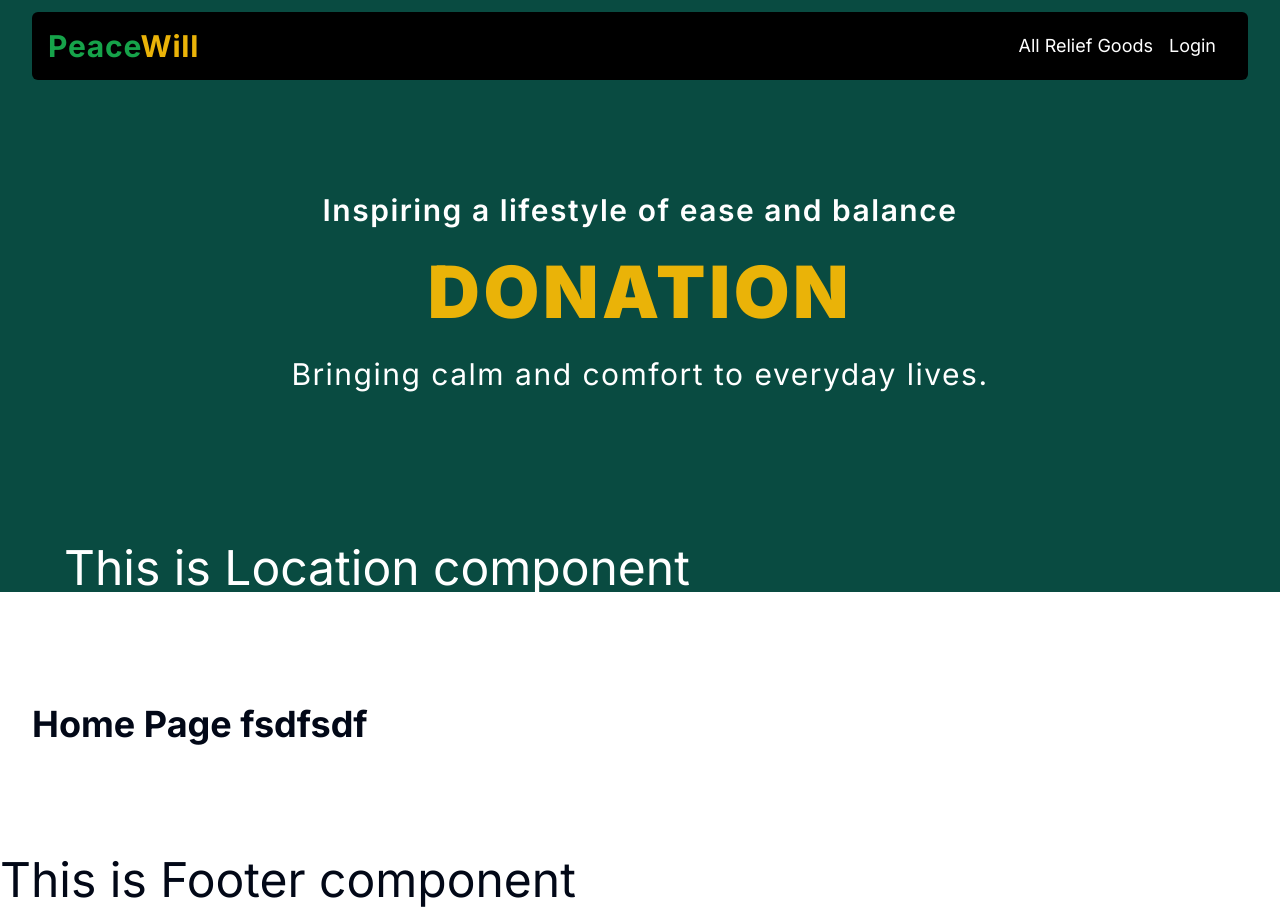
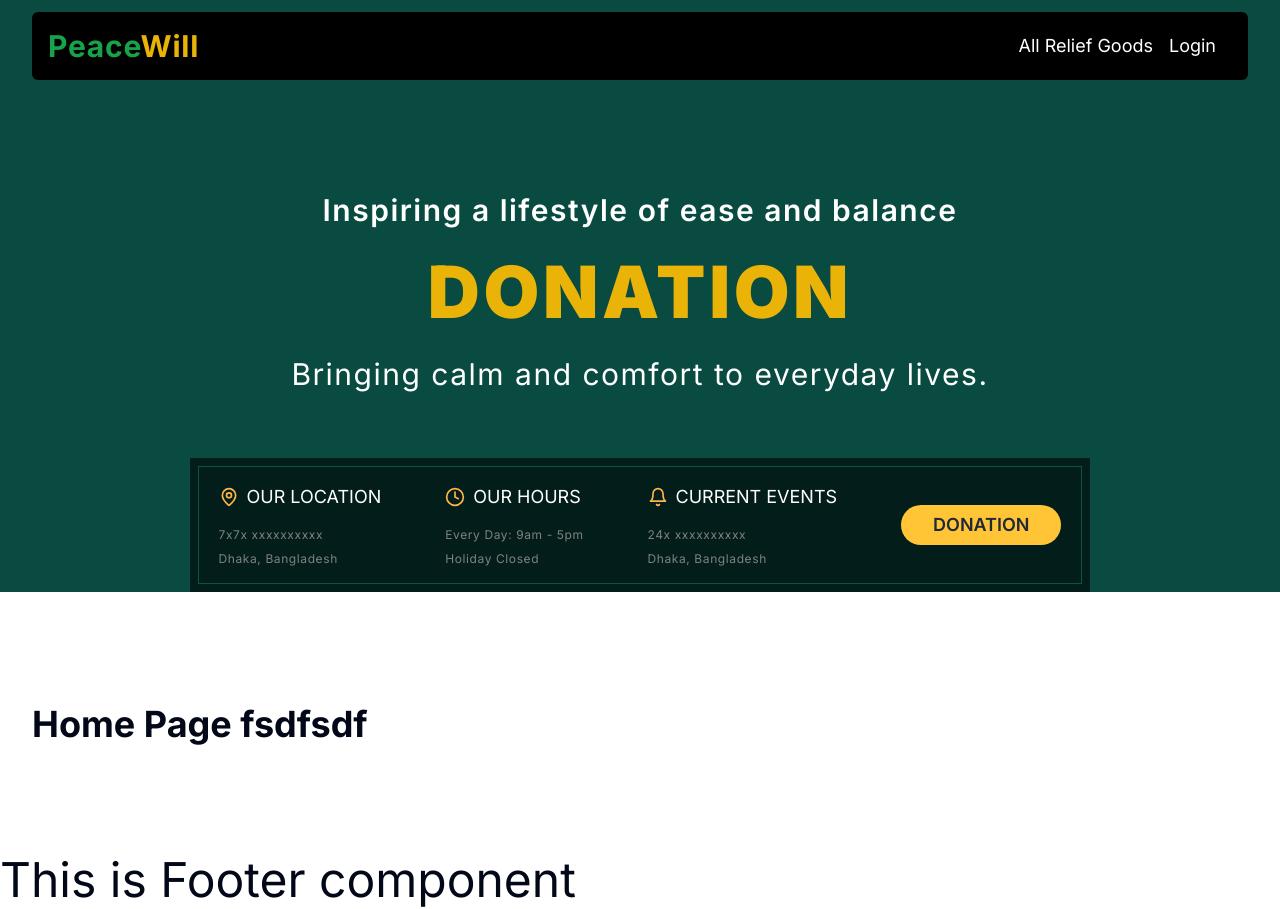
Before and after one commit to Abdullah149081/relife-goods, a Next.js app in the folder Relife-frontend/: page / in a window 1280 px wide. Built offline with nearby package versions, Linux system fonts and the light colour scheme.

Commit message:
Add Location components, and Change Page title

```diff
--- a/Relife-frontend/src/app/layout.tsx
+++ b/Relife-frontend/src/app/layout.tsx
@@ -5,7 +5,7 @@ import "./globals.css";
 const inter = Inter({ subsets: ["latin"] });
 
 export const metadata: Metadata = {
-  title: "Create Next App",
+  title: "PeaceWill",
   description: "Generated by create next app",
 };
 
--- a/Relife-frontend/src/components/shared/Header/Banner.tsx
+++ b/Relife-frontend/src/components/shared/Header/Banner.tsx
@@ -3,6 +3,7 @@ import Location from "./Location";
 
 const Banner = () => {
   return (
+    <>
       <div className="absolute inset-0 -top-[100px] -z-50 w-full bg-[#0a5348]">
         <div className="absolute inset-0 bg-black/10"></div>
         <Container className="relative h-full">
@@ -19,9 +20,10 @@ const Banner = () => {
               </p>
             </div>
           </div>
-        <Location />
         </Container>
       </div>
+      <Location />
+    </>
   );
 };
 
--- a/Relife-frontend/src/components/shared/Header/Location.tsx
+++ b/Relife-frontend/src/components/shared/Header/Location.tsx
@@ -1,10 +1,61 @@
+import { Button } from "@/components/ui/button";
 import Container from "@/components/ui/container";
+import { Bell, Clock, MapPin } from "lucide-react";
 
 const Location = () => {
+  const Location = [
+    {
+      name: "Our Location",
+      address: ["7x7x xxxxxxxxxx", "Dhaka, Bangladesh"],
+      icon: <MapPin className="text-r-secondary size-5" />,
+    },
+    {
+      name: "Our Hours",
+      address: ["Every Day: 9am - 5pm", "Holiday Closed"],
+      icon: <Clock className="text-r-secondary size-5" />,
+    },
+    {
+      name: "Current Events",
+      address: ["24x xxxxxxxxxx", "Dhaka, Bangladesh"],
+      icon: <Bell className="text-r-secondary size-5" />,
+    },
+  ];
+
   return (
-    <div className="absolute bottom-0">
+    <div className="absolute bottom-0 mx-auto w-full">
       <Container className="flex w-full items-center justify-center">
-        <h1 className="text-white"> This is Location component</h1>
+        <div className="bg-black/60 p-2 text-white">
+          <div className="r-border px-5 py-4">
+            <div className="flex items-center justify-center gap-16">
+              {Location.map((item, index) => (
+                <div
+                  key={index}
+                  className="flex flex-col items-start justify-start gap-4"
+                >
+                  <p className="inline-flex items-center justify-center gap-2 uppercase">
+                    <span>{item.icon}</span>
+                    <span>{item.name}</span>
+                  </p>
+                  <div className="flex flex-col items-start justify-start gap-2">
+                    {item.address.map((line, lineIndex) => (
+                      <p
+                        key={lineIndex}
+                        className="text-xs tracking-wider text-[#7c8282]"
+                      >
+                        {line}
+                      </p>
+                    ))}
+                  </div>
+                </div>
+              ))}
+              <div className="">
+                <Button className="bg-r-yellow rounded-full px-8 text-lg font-semibold uppercase text-gray-800 hover:bg-r-primary hover:text-white">
+                  Donation
+                </Button>
+              </div>
+            </div>
+          </div>
+        </div>
       </Container>
     </div>
   );
--- a/Relife-frontend/src/styles/style.css
+++ b/Relife-frontend/src/styles/style.css
@@ -1,2 +1,3 @@
 /* @import url("./base.css"); */
 @import url("./components.css");
+@import url("./utilities.css");
--- /dev/null
+++ b/Relife-frontend/src/styles/utilities.css
@@ -0,0 +1,5 @@
+@layer utilities {
+  .r-border {
+    border: 1.5px solid #0a5348;
+  }
+}
--- a/Relife-frontend/tailwind.config.ts
+++ b/Relife-frontend/tailwind.config.ts
@@ -19,6 +19,9 @@ const config = {
     },
     extend: {
       colors: {
+        "r-primary": "#0a5348",
+        "r-secondary": "#ffb54a",
+        "r-yellow": "#ffc536",
         border: "hsl(var(--border))",
         input: "hsl(var(--input))",
         ring: "hsl(var(--ring))",
```
Lines whose indentation alone changed are shown as unchanged.
